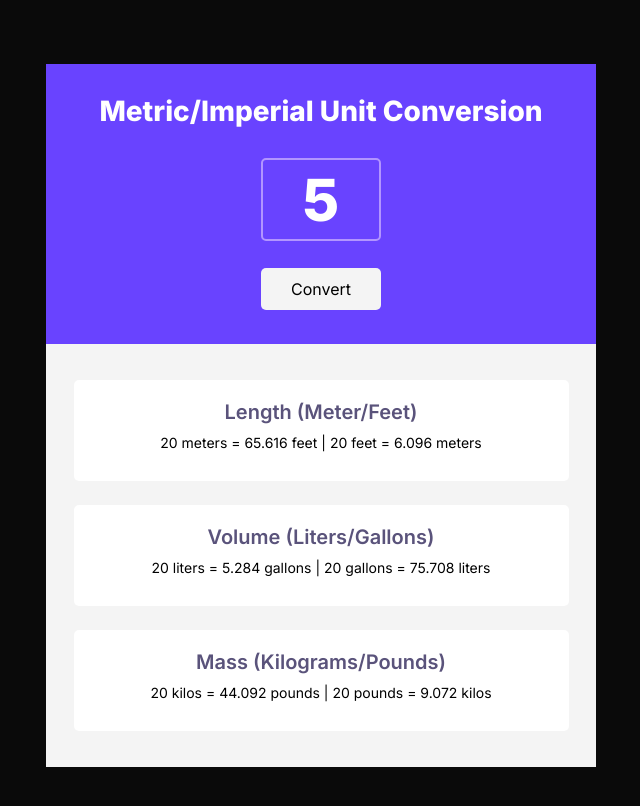
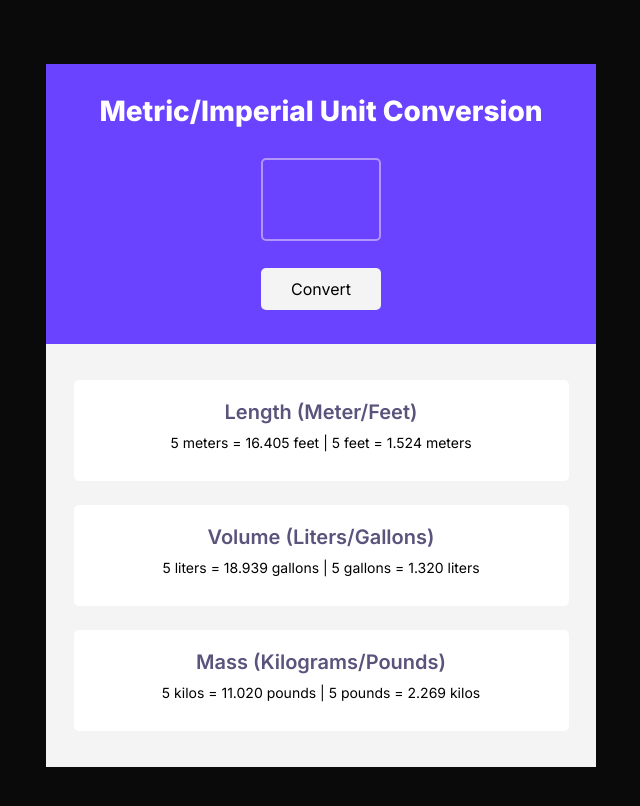
Before and after one commit to Arniss5/Unit-Converter, a plain HTML site: page index.html in a window 1280 px wide. Both pictures are taken after typing "5" into the empty fields and a click on the button "Convert". Shown: the whole page, without its empty margins (319-959 px from the left). Drawn offline with Linux system fonts and the light colour scheme.

Commit message:
add functionality

```diff
--- a/app.js
+++ b/app.js
@@ -0,0 +1,45 @@
+//grab num-input, covert btn and all unit field
+const numInput = document.getElementById("input-num")
+const convertBtn = document.getElementById("convert")
+const mFeet = document.getElementById("m-feet")
+const ltrGallon = document.getElementById("ltr-gallon")
+const kgPound = document.getElementById("kg-pound")
+
+//event on button
+convertBtn.addEventListener("click", renderConversions)
+
+function renderConversions() {
+    let numToConvert = numInput.value
+    if (numToConvert) {
+        mFeet.textContent = mAndFeet(numToConvert)
+        ltrGallon.textContent = ltrAndGallon(numToConvert)
+        kgPound.textContent = kgAndPound(numToConvert)
+        numInput.value = ""
+    }
+
+}
+
+/*
+1 meter = 3.281 feet
+1 liter = 0.264 gallon
+1 kilogram = 2.204 pound
+*/
+
+function mAndFeet(num) {
+    let feet = (num * 3.281).toFixed(3)
+    let meters = (num / 3.281).toFixed(3)
+
+    return `${num} ${num == 1 ? "meter" : "meters"} = ${feet} ${feet == 1 ? "foot" : "feet"} | ${num} ${num == 1 ? "foot" : "feet"} = ${meters} ${meters == 1 ? "meter" : "meters"}`
+}
+
+function ltrAndGallon(num) {
+    let ltr = (num * 0.264).toFixed(3)
+    let gallon = (num / 0.264).toFixed(3)
+    return `${num} ${num == 1 ? "liter" : "liters"} = ${gallon} ${gallon == 1 ? "gallon" : "gallons"} | ${num} ${num == 1 ? "gallon" : "gallons"} = ${ltr} ${ltr== 1 ? "liter" : "liters"}`
+}
+
+function kgAndPound(num) {
+    let kg = (num / 2.204).toFixed(3)
+    let pound = (num * 2.204).toFixed(3)
+    return `${num} ${num == 1 ? "kilo" : "kilos"} = ${pound} ${pound == 1 ? "pound" : "pounds"} | ${num} ${num == 1 ? "pound" : "pounds"} = ${kg} ${kg == 1 ? "kilo" : "kilos"}`
+}
--- a/index.html
+++ b/index.html
@@ -23,23 +23,18 @@
       <div class="bottom">
         <div class="unit-container">
           <h2 class="unit">Length (Meter/Feet)</h2>
-          <p class="conversions" id="m-feet">
-            20 meters = 65.616 feet | 20 feet = 6.096 meters
-          </p>
+          <p class="conversions" id="m-feet"></p>
         </div>
         <div class="unit-container">
           <h2 class="unit">Volume (Liters/Gallons)</h2>
-          <p class="conversions" id="ltr-gallon">
-            20 liters = 5.284 gallons | 20 gallons = 75.708 liters
-          </p>
+          <p class="conversions" id="ltr-gallon"></p>
         </div>
         <div class="unit-container">
           <h2 class="unit">Mass (Kilograms/Pounds)</h2>
-          <p class="conversions" id="kg-pound">
-            20 kilos = 44.092 pounds | 20 pounds = 9.072 kilos
-          </p>
+          <p class="conversions" id="kg-pound"></p>
         </div>
       </div>
     </div>
+    <script src="./app.js"></script>
   </body>
 </html>
```
